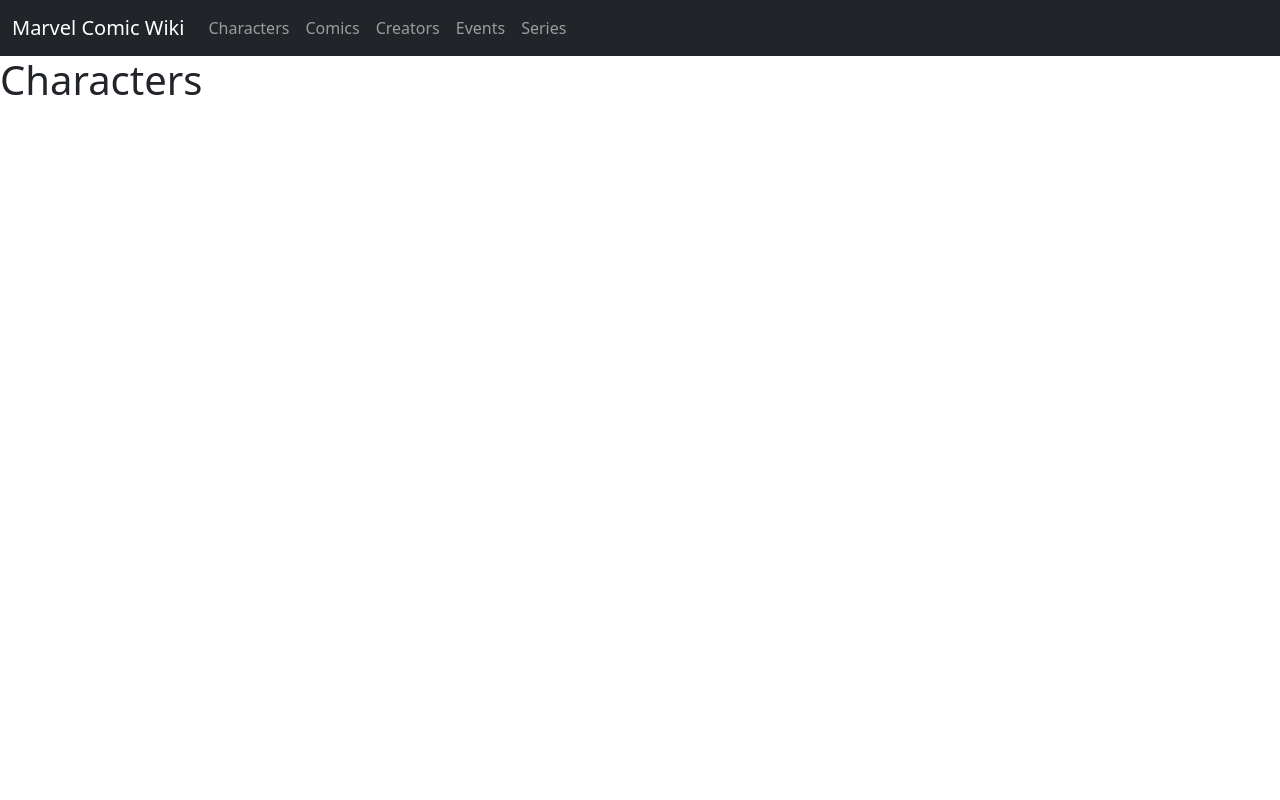
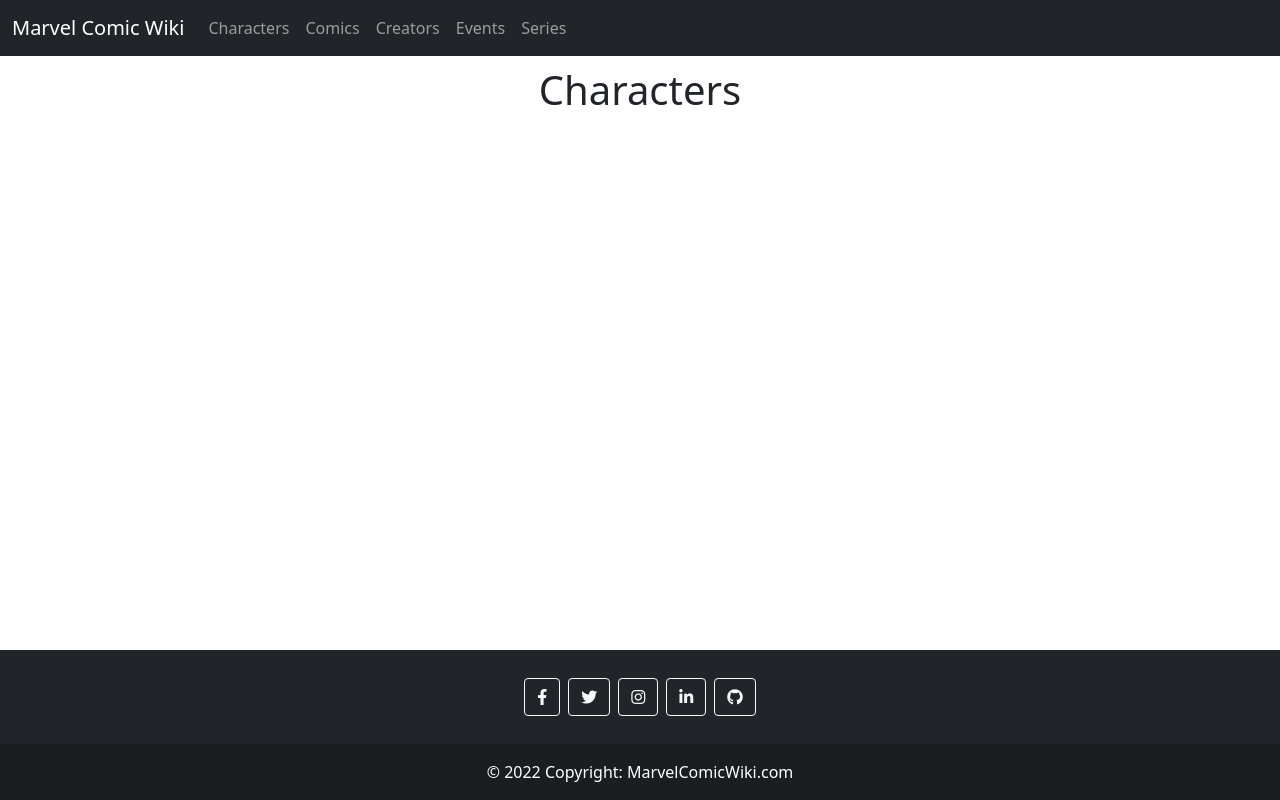
Before and after one commit to osu-cs499-w22/final-project-marvel-comic-wiki, a React (Create React App) app: page /characters in a window 1280 px wide. Built offline with nearby package versions, Linux system fonts and the light colour scheme.

Commit message:
Footer Added to all pages
- Footer added to all pages
- Footer now has valid social links
- Title centered on each page

```diff
--- a/src/components/footer.js
+++ b/src/components/footer.js
@@ -8,32 +8,33 @@
 	width: 100%;
 `;
 
+const CopyrightLink = styled.a`
+	text-decoration: none;
+`;
+
 export default function Footer() {
   return (
     <StyledFooter className='bg-dark text-center text-white'>
       <MDBContainer className='p-4 pb-0'>
         <section className='mb-4'>
 
-		  <a className='btn btn-outline-light btn-floating m-1' href='#!' role='button'>
+		  <a className='btn btn-outline-light btn-floating m-1' href='https://www.facebook.com/sharer/sharer.php?u=www.MarvelComicWiki.com' role='button'>
 			<MDBIcon fab icon="facebook-f" />
           </a>
 
-          <a className='btn btn-outline-light btn-floating m-1' href='#!' role='button'>
+          <a className='btn btn-outline-light btn-floating m-1' href='https://twitter.com/intent/tweet?url=www.MarvelComicWiki.com' role='button'>
             <MDBIcon fab icon='twitter' />
           </a>
 
-          <a className='btn btn-outline-light btn-floating m-1' href='#!' role='button'>
-            <MDBIcon fab icon='google' />
-          </a>
-          <a className='btn btn-outline-light btn-floating m-1' href='#!' role='button'>
+          <a className='btn btn-outline-light btn-floating m-1' href='https://www.instagram.com/' role='button'>
             <MDBIcon fab icon='instagram' />
           </a>
 
-          <a className='btn btn-outline-light btn-floating m-1' href='#!' role='button'>
+          <a className='btn btn-outline-light btn-floating m-1' href='https://www.linkedin.com/shareArticle?mini=true&url=www.MarvelComicWiki.com&title=Marvel%20Comic%20Wiki&summary=&source=' role='button'>
             <MDBIcon fab icon='linkedin-in' />
           </a>
 
-          <a className='btn btn-outline-light btn-floating m-1' href='#!' role='button'>
+          <a className='btn btn-outline-light btn-floating m-1' href='https://github.com/osu-cs499-w22/final-project-marvel-comic-wiki' role='button'>
             <MDBIcon fab icon='github' />
           </a>
         </section>
@@ -41,9 +42,9 @@
 
       <div className='text-center p-3' style={{ backgroundColor: 'rgba(0, 0, 0, 0.2)' }}>
         © 2022 Copyright:
-        <a className='text-white' href="home">
+        <CopyrightLink className='text-white' href="home">
 		  &nbsp;MarvelComicWiki.com
-		</a>
+		</CopyrightLink>
       </div>
     </StyledFooter>
   );
--- a/src/pages/characters.js
+++ b/src/pages/characters.js
@@ -1,10 +1,18 @@
 import Header from '../components/header';
+import Footer from '../components/footer';
+import styled from '@emotion/styled/macro';
+
+const Title = styled.h1`
+  text-align: center;
+  padding: 10px;
+`;
 
 function Characters() {
   return (
     <div>
 	  <Header></Header>
-      <h1>Characters</h1>
+      <Title>Characters</Title>
+      <Footer></Footer>
     </div>
   );
 }
--- a/src/pages/comics.js
+++ b/src/pages/comics.js
@@ -1,10 +1,18 @@
 import Header from '../components/header';
+import Footer from '../components/footer';
+import styled from '@emotion/styled/macro';
+
+const Title = styled.h1`
+  text-align: center;
+  padding: 10px;
+`;
 
 function Comics() {
   return (
     <div>
 	  <Header></Header>
-      <h1>Comics</h1>
+      <Title>Comics</Title>
+      <Footer></Footer>
     </div>
   );
 }
--- a/src/pages/creators.js
+++ b/src/pages/creators.js
@@ -1,10 +1,18 @@
 import Header from '../components/header';
+import Footer from '../components/footer';
+import styled from '@emotion/styled/macro';
+
+const Title = styled.h1`
+  text-align: center;
+  padding: 10px;
+`;
 
 function Creators() {
   return (
     <div>
 	  <Header></Header>
-      <h1>Creators</h1>
+      <Title>Creators</Title>
+      <Footer></Footer>
     </div>
   );
 }
--- a/src/pages/events.js
+++ b/src/pages/events.js
@@ -1,10 +1,18 @@
 import Header from '../components/header';
+import Footer from '../components/footer';
+import styled from '@emotion/styled/macro';
+
+const Title = styled.h1`
+  text-align: center;
+  padding: 10px;
+`;
 
 function Events() {
   return (
     <div>
 	  <Header></Header>
-      <h1>Events</h1>
+      <Title>Events</Title>
+      <Footer></Footer>
     </div>
   );
 }
--- a/src/pages/series.js
+++ b/src/pages/series.js
@@ -1,10 +1,18 @@
 import Header from '../components/header';
+import Footer from '../components/footer';
+import styled from '@emotion/styled/macro';
+
+const Title = styled.h1`
+  text-align: center;
+  padding: 10px;
+`;
 
 function Series() {
   return (
     <div>
 	  <Header></Header>
-      <h1>Series</h1>
+      <Title>Series</Title>
+      <Footer></Footer>
     </div>
   );
 }
```
